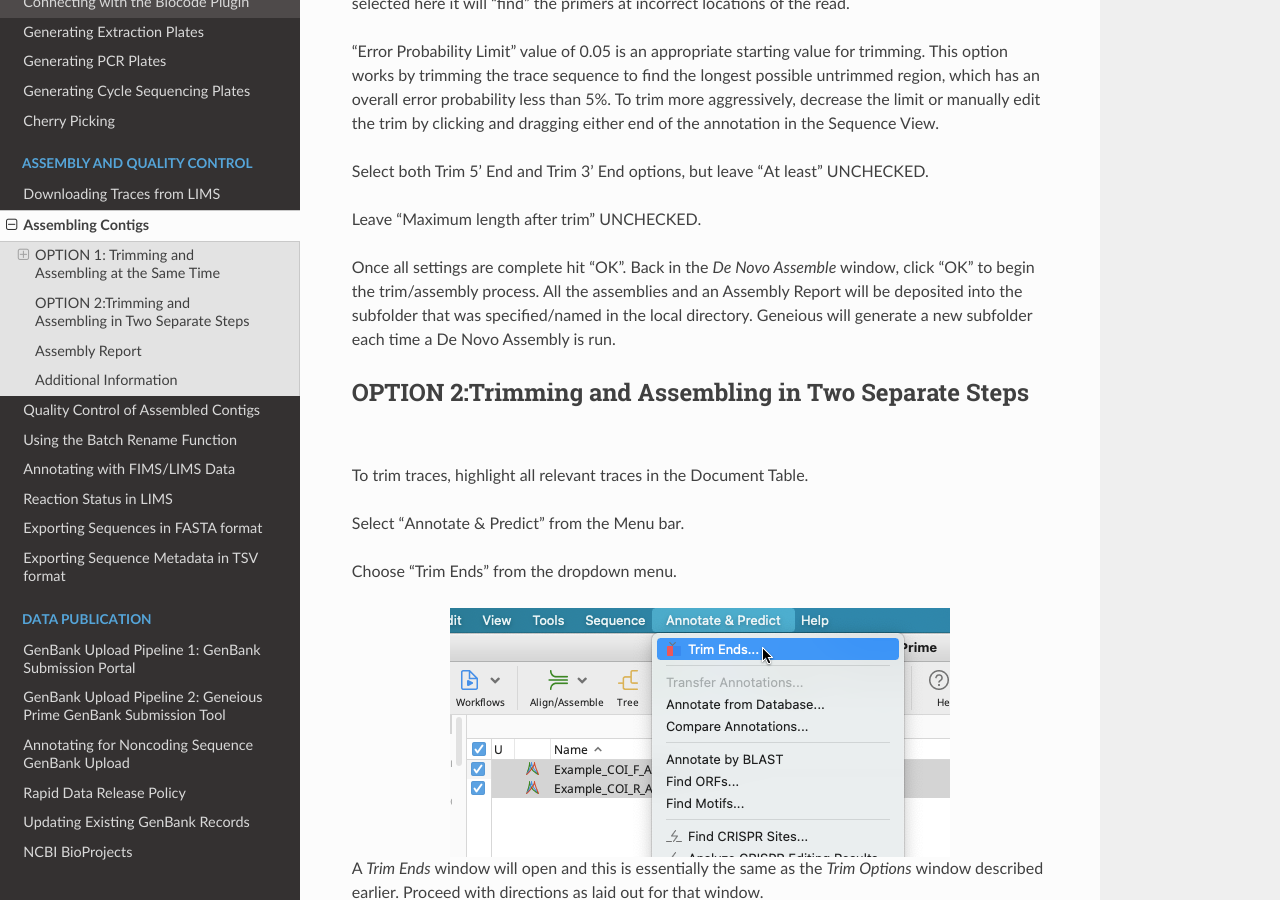
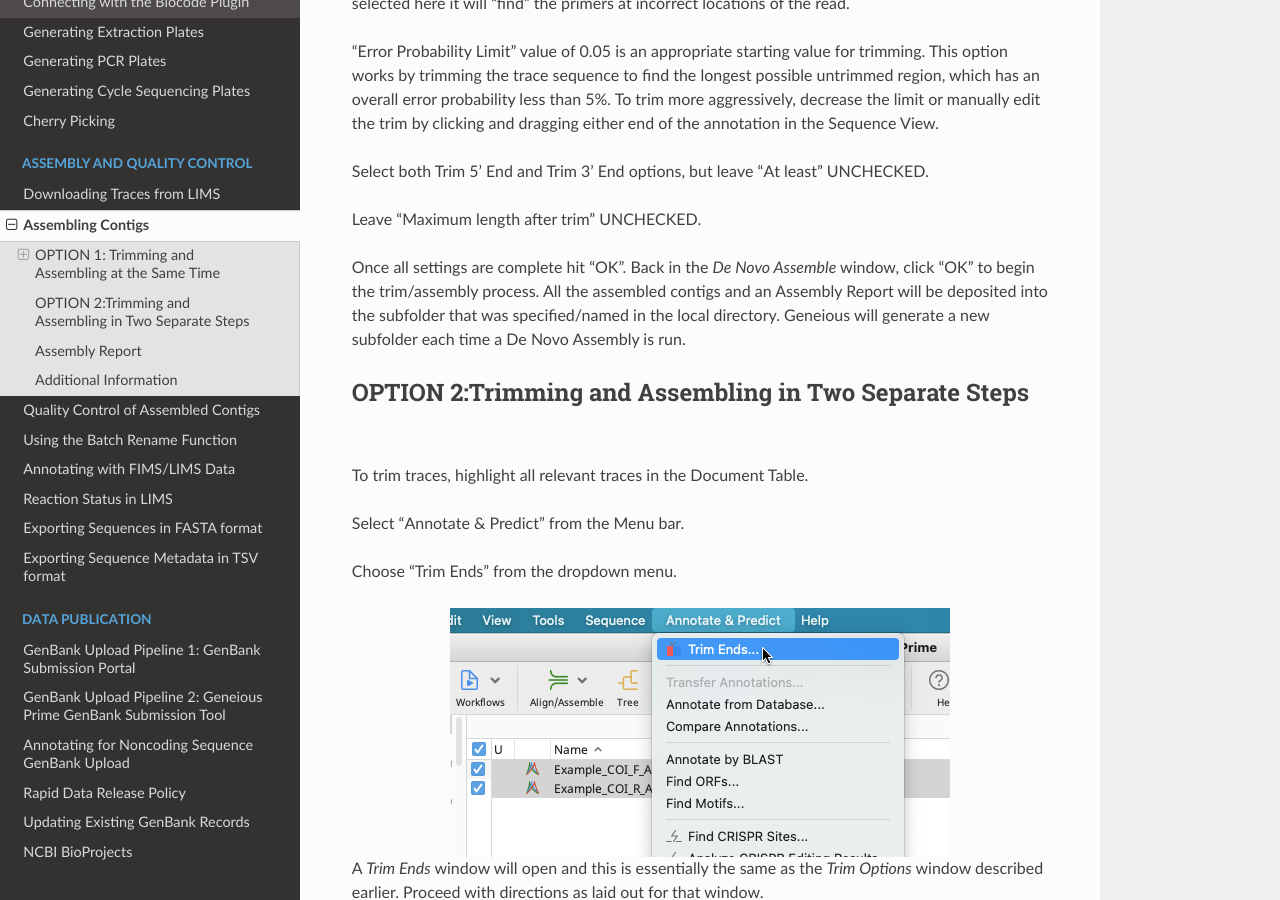
Before and after one commit to SIBarcodeNetwork/ReadtheDocsMaster, a Sphinx documentation site: the page built from Docs/assembling_contigs.rst, in a window 1280 px wide and 900 px high, scrolled down 3604 px. Built offline with Sphinx 7.4.7 and the Read the Docs theme 2.0.0, drawn with Linux system fonts in a browser that asks for light colours.

Commit message:
Update assembling_contigs.rst

```diff
--- a/Docs/assembling_contigs.rst
+++ b/Docs/assembling_contigs.rst
@@ -69,7 +69,7 @@ Select both Trim 5' End and Trim 3' End options, but leave "At least" UNCHECKED.
 
 Leave "Maximum length after trim" UNCHECKED.
 
-Once all settings are complete hit "OK". Back in the *De Novo Assemble* window, click "OK" to begin the trim/assembly process. All the assemblies and an Assembly Report will be deposited into the subfolder that was specified/named in the local directory. Geneious will generate a new subfolder each time a De Novo Assembly is run.
+Once all settings are complete hit "OK". Back in the *De Novo Assemble* window, click "OK" to begin the trim/assembly process. All the assembled contigs and an Assembly Report will be deposited into the subfolder that was specified/named in the local directory. Geneious will generate a new subfolder each time a De Novo Assembly is run.
 
 
 OPTION 2:Trimming and Assembling in Two Separate Steps
```
